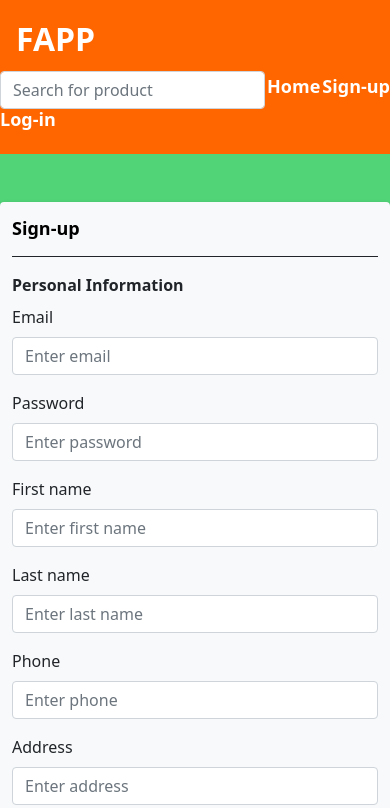
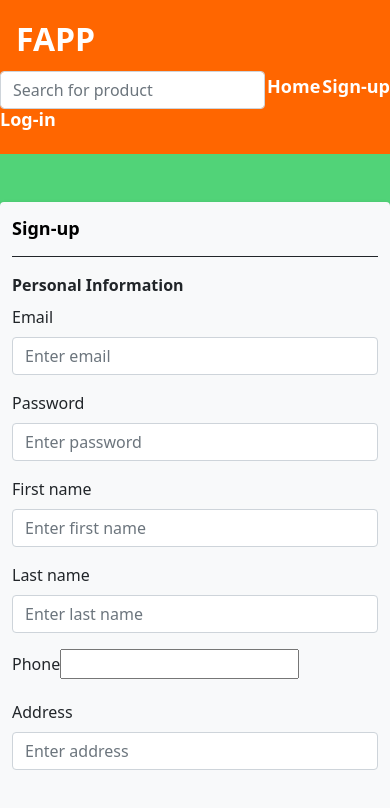
Before and after one commit to pete13232/SE4WIN-Project, a React (Create React App) app in the folder frontend/: page /signup in a window 390 px wide. Shown: the top 808 px of the page. Built offline with nearby package versions, Linux system fonts and the light colour scheme.

Commit message:
Updata | Form Validation - Phone number( not complete )

```diff
--- a/frontend/src/Graphql/Mutations.js
+++ b/frontend/src/Graphql/Mutations.js
@@ -2,34 +2,31 @@ import { gql } from "@apollo/client";
 
 export const CREATE_USER = gql`
   mutation createUser(
-        $username: String!
+        $email: String!
         $password: String!
         $firstname: String!
         $lastname: String!
         $address: String!
         $phoneNumber: String!
-        $email: String!
     )  {
         createUser(
             createUserInput: {
-            username:  $username
+            email: $email
             password: $password
             firstname: $firstname
             lastname: $lastname
             address: $address
             phoneNumber: $phoneNumber
-            email: $email
             role: CUSTOMER
             }
         )
         {
-            username
+            email
             password
             firstname
             lastname
             address
             phoneNumber
-            email
             role
         }
     }
--- a/frontend/src/container/SignupContainer/index.js
+++ b/frontend/src/container/SignupContainer/index.js
@@ -1,3 +1,4 @@
+import React from "react"
 import { useMutation } from "@apollo/client";
 import { Col, Row, Form, FloatingLabel, Button } from "react-bootstrap";
 import { Link } from "react-router-dom";
@@ -7,31 +8,24 @@ import { CREATE_USER } from "../../Graphql/Mutations";
 import { useForm } from "react-hook-form"
 import { yupResolver } from '@hookform/resolvers/yup';
 import * as yup from 'yup';
+import InputMask from 'react-input-mask';
 import "./style.css";
 
 const SignupContainer = () => {
   const [createUser, { error }] = useMutation(CREATE_USER);
 
-  const [username, setUsername] = useState("pete");
-  const [password, setPassword] = useState("");
-  const [firstname, setFirstname] = useState("");
-  const [lastname, setLastname] = useState("");
-  const [address, setAddress] = useState("");
-  const [phoneNumber, setPhoneNumber] = useState("");
-  const [email, setEmail] = useState("");
 
 
   const addUser =  (data) => {
      console.log(data)
      createUser({
       variables: {
-        username: data.username,
+        email: data.email,
         password: data.password,
-        firstname: data.phoneNumberfirstname,
+        firstname: data.firstname,
         lastname: data.lastname,
         address:data.address,
         phoneNumber: data.phone,
-        email: email,
       },
     });
     if (error) {
@@ -73,7 +67,7 @@ const SignupContainer = () => {
       {
         label: "Phone",
         name: "phone",
-        type: "number",
+        type: "tel",
         placeholder: "Enter phone",
       },
       {
@@ -87,7 +81,7 @@ const SignupContainer = () => {
 
   const schema = yup.object().shape({
       email: yup.string().required("Please enter your email"),
-      password: yup.string().required("Please enter your password").min(7),
+      password: yup.string().required("Please enter your password").min(7,"Please enter at least 7 characters password"),
       firstname: yup.string().required("Please enter your first name"),
       lastname: yup.string().required("Please enter your last name"),
       phone: yup.string().required("Please enter phone number"),
@@ -102,6 +96,46 @@ const SignupContainer = () => {
     addUser(data)
 
   }
+
+  // const normalizePhoneNumber = (value) =>{
+  //   return value.replace(/\s/g, "").match(/.{1,4}/g)?.join(" ").substr(0, 11) || ""
+  // }
+  class Phone extends React.Component {
+    state = {
+      value: ''
+    }
+
+    onChange = (event) => {
+      this.setState({
+        value: event.target.value
+      });
+    }
+
+    beforeMaskedValueChange = (newState, oldState, userInput) => {
+      var { value } = newState;
+      var selection = newState.selection;
+      var cursorPosition = selection ? selection.start : null;
+
+      // keep minus if entered by user
+      if (value.endsWith('-') && userInput !== '-' && !this.state.value.endsWith('-')) {
+        if (cursorPosition === value.length) {
+          cursorPosition--;
+          selection = { start: cursorPosition, end: cursorPosition };
+        }
+        value = value.slice(0, -1);
+      }
+
+      return {
+        value,
+        selection
+      };
+    }
+
+    render() {
+      return <InputMask mask="099-999-9999" maskChar={null} value={this.state.value} onChange={this.onChange} beforeMaskedValueChange={this.beforeMaskedValueChange} />;
+    }
+  }
+
 
 
   return (
@@ -130,17 +164,17 @@ const SignupContainer = () => {
                   </Form.Group>
                 );
               })}
-              <Form.Group className="mb-1" controlId="formBasicEmail">
+              <Form.Group className="mb-1" >
                 <Form.Label>{ contactFormList.inputs[0].label }</Form.Label>
-                <Form.Control
-                  name={ contactFormList.inputs[0].name }
-                  type={ contactFormList.inputs[0].type }
-                  placeholder={ contactFormList.inputs[0].placeholder }
-                  {...register( contactFormList.inputs[0].name )}
+                <Phone
+                name={ contactFormList.inputs[0].name }
+                type={ contactFormList.inputs[0].type }
+                placeholder={ contactFormList.inputs[0].placeholder }
+                {...register( contactFormList.inputs[0].name )}
                 />
                 <p className = "errorMessage" > { errors[contactFormList.inputs[0].name]?.message }</p>
               </Form.Group>
-              <Form.Group controlId="formBasicEmail">
+              <Form.Group >
                 <Form.Label>{ contactFormList.inputs[1].label }</Form.Label>
                 <Form.Control
                   className="mb-1"
```
